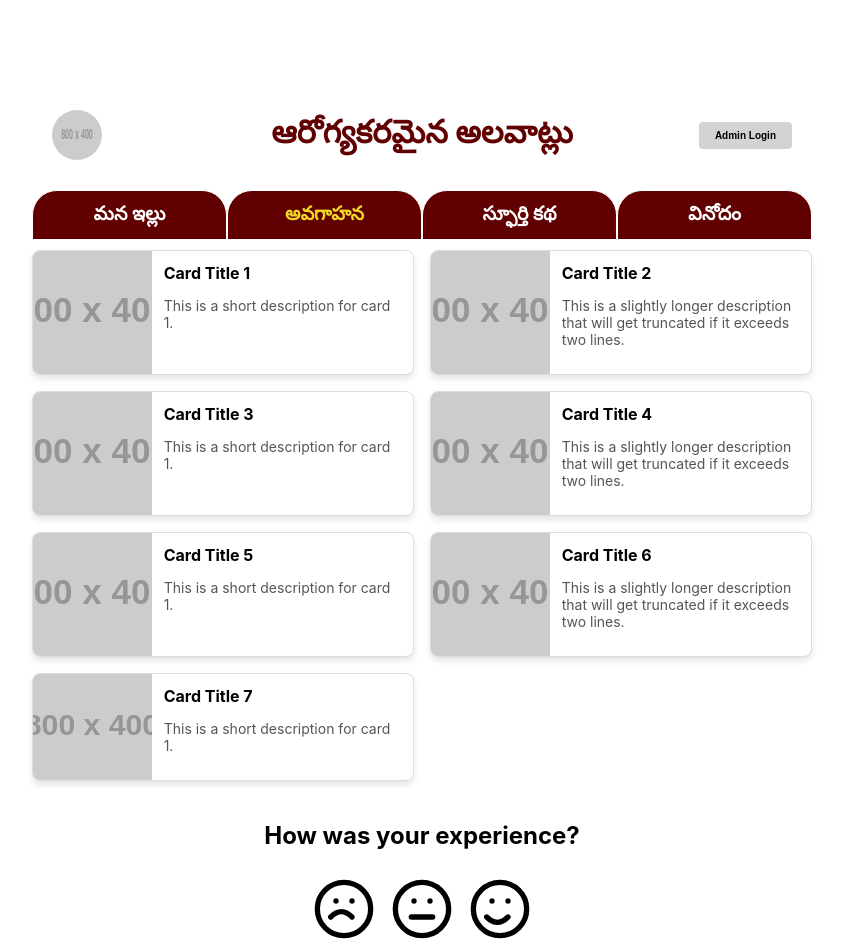
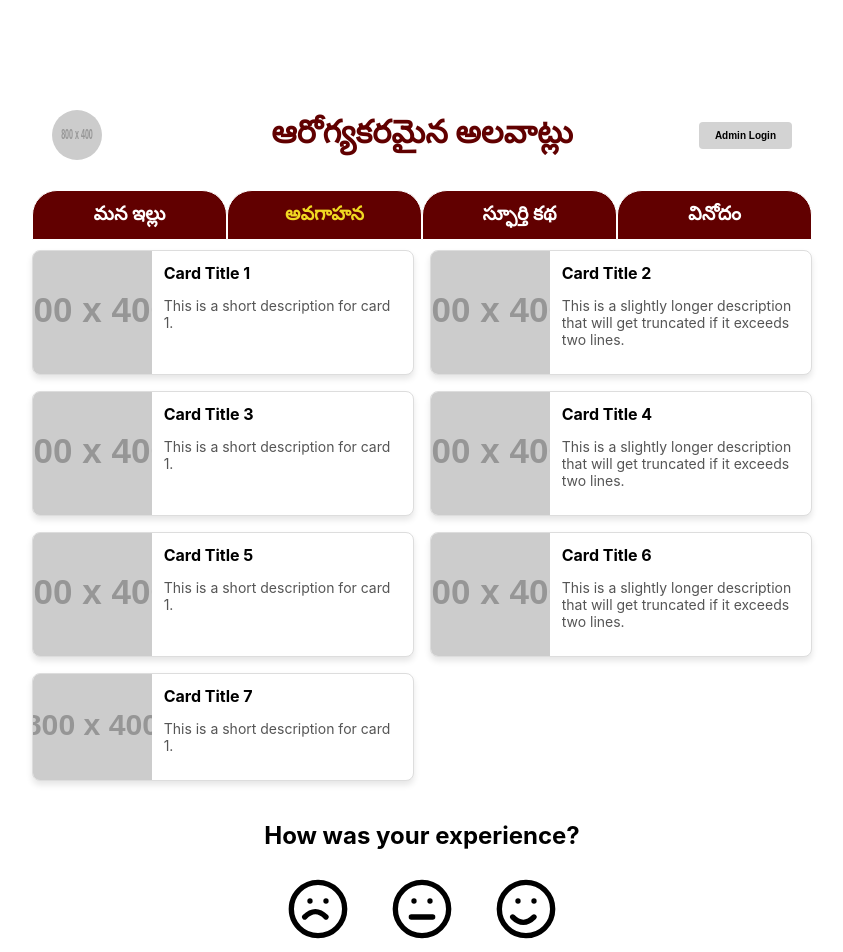
Before and after one commit to healthyhabits-guru/HHGweb-Repository, a React (Create React App) app: page /awareness in a window 1280 px wide. Shown: the top 952 px of the page, without its empty margins (218-1061 px from the left). Built offline with nearby package versions, Linux system fonts and the light colour scheme.

Commit message:
feedback emoji background color fix

```diff
--- a/src/components/ratingComp/ratingComp.css
+++ b/src/components/ratingComp/ratingComp.css
@@ -25,8 +25,11 @@
   transition: transform 0.3s ease, box-shadow 0.3s ease;
   padding: 0;
   /* Remove extra spacing inside the button */
-  margin: 7px;
+  margin-top: 7px;
+  margin-bottom: 7px;
   /* Ensure no spacing between buttons */
+  margin-left: 20px;
+  margin-right: 20px;
 }
 
 /* Remove space between emojis */
@@ -49,12 +52,12 @@
 .emoji-button.selected::before {
   content: "";
   position: absolute;
-  top: 50%;
+  top: 40%;
   left: 50%;
-  width: 80px;
+  width: 57px;
   /* Adjust size for the circle */
-  height: 80px;
-  background: rgba(255, 229, 100, 0.5);
+  height: 53px;
+  background: yellow;
   /* Light yellow background */
   border-radius: 50%;
   /* Makes it a perfect circle */
```
